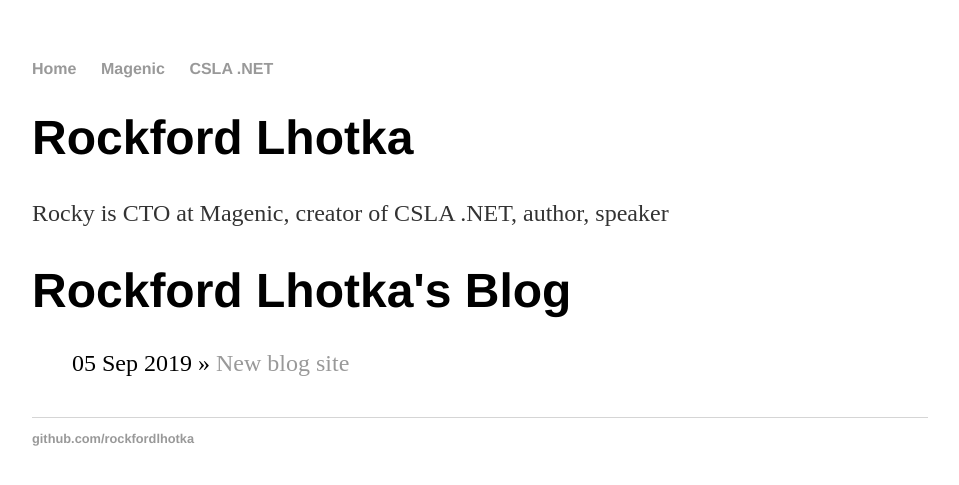
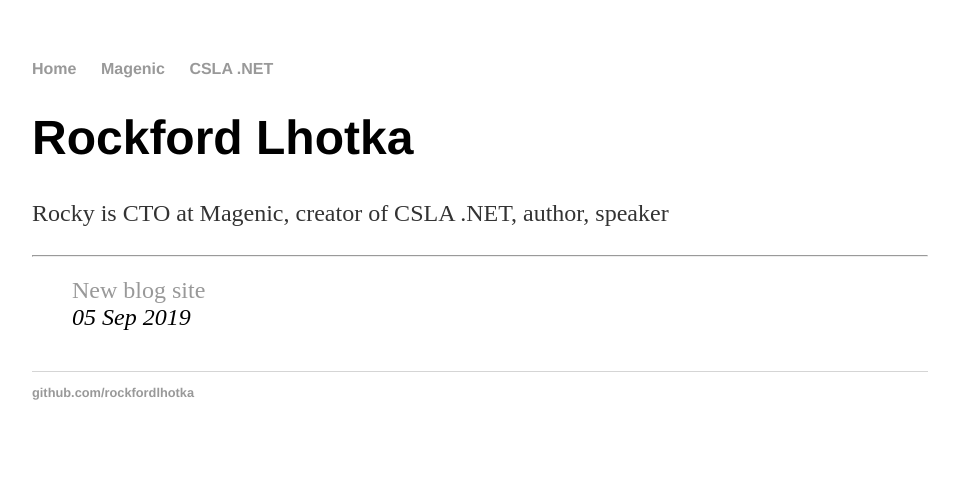
Before and after one commit to rockfordlhotka/rockfordlhotka.github.io, a Jekyll site: the page built from index.html, in a window 1280 px wide. Shown: the top 485 px of the page, without its empty margins (160-1119 px from the left). Built offline with Jekyll 4.4.1, drawn with Linux system fonts in a browser that asks for light colours.

Commit message:
Improve index page

```diff
--- a/index.html
+++ b/index.html
@@ -7,10 +7,10 @@ title: Rockford Lhotka's Blog
 	<p>Rocky is CTO at Magenic, creator of CSLA .NET, author, speaker</p>
 </div><!-- /.blurb -->
 
-<h1>{{ page.title }}</h1>
+<hr>
+
 <ul class="posts">
-
 	{% for post in site.posts %}
-	<li><span>{{ post.date | date_to_string }}</span> » <a href="{{ post.url }}" title="{{ post.title }}">{{ post.title }}</a></li>
+	<li><a href="{{ post.url }}" title="{{ post.title }}">{{ post.title }}</a><br/><span><em>        {{ post.date | date_to_string }}</em></span></li>
 	{% endfor %}
 </ul>
```
